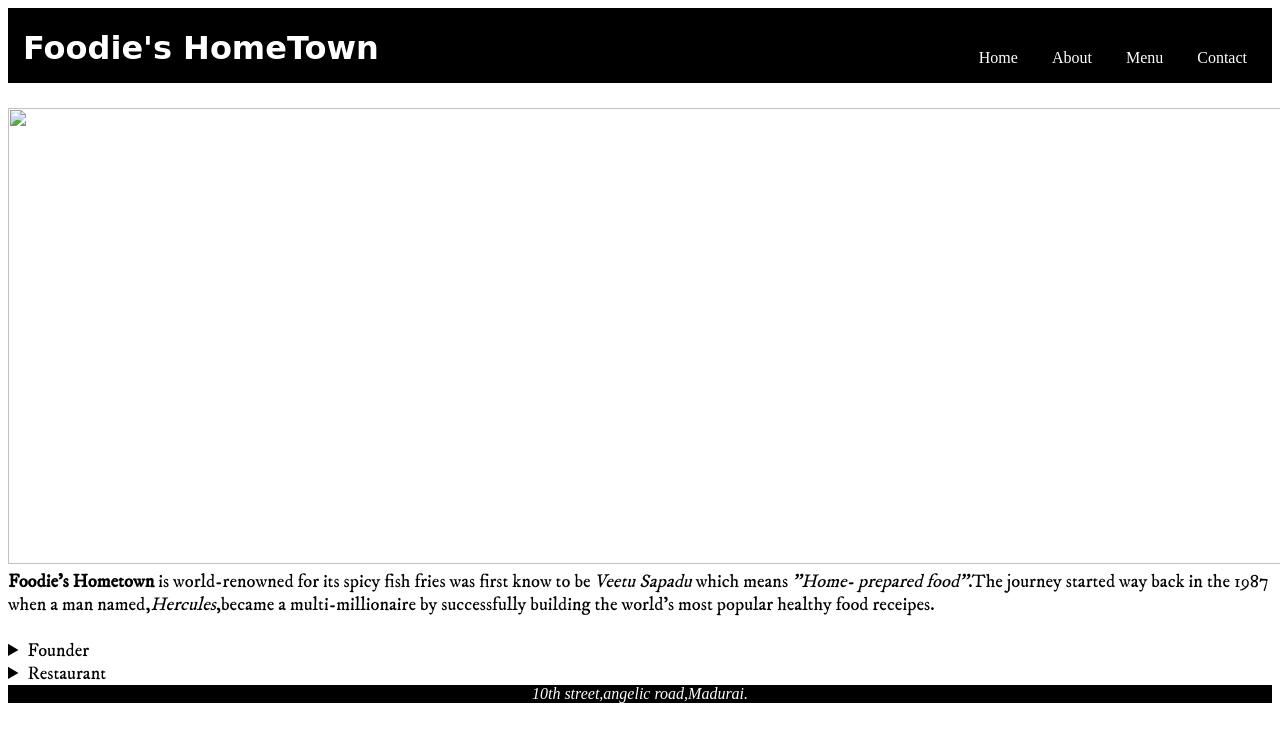
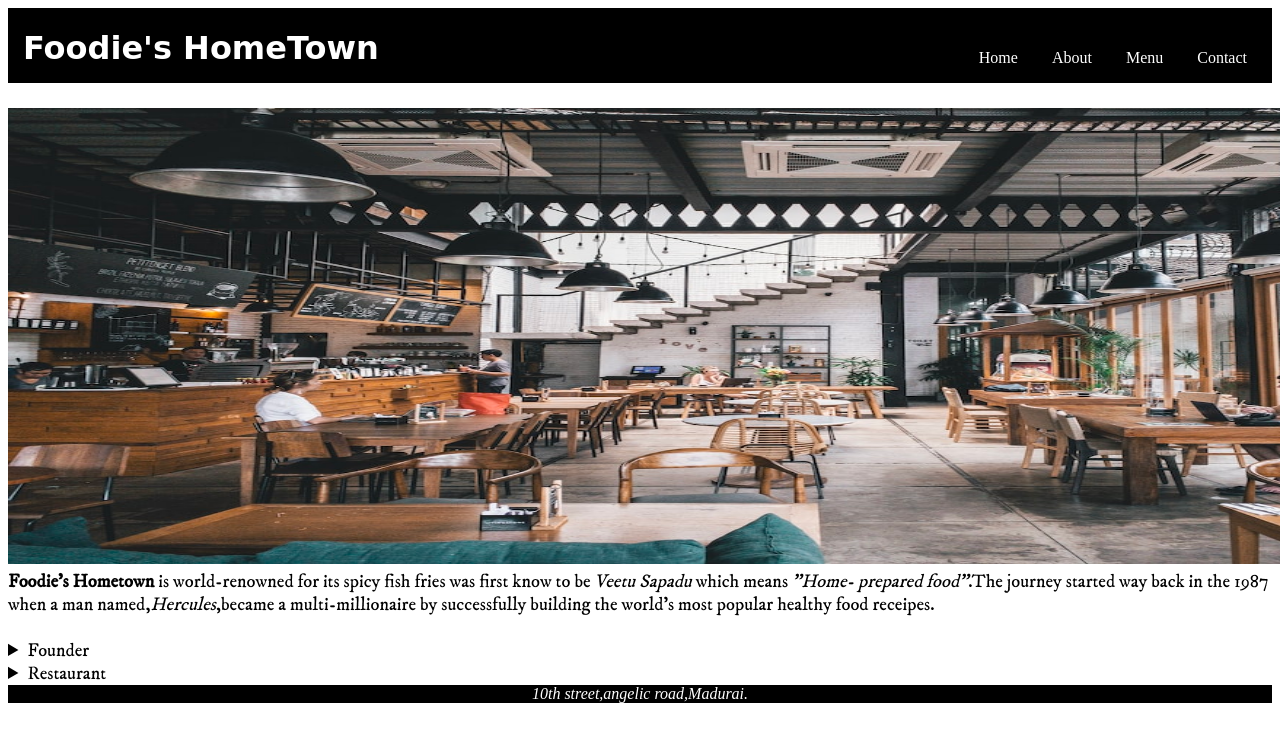
Before and after one commit to dhakshi128/restaurantwebsite, a plain HTML site: page about.html in a window 1280 px wide. Shown: the top 742 px of the page. Drawn offline with nearby package versions, Linux system fonts and the light colour scheme; a web font is replaced by a local one.

Commit message:
Update about.html

```diff
--- a/about.html
+++ b/about.html
@@ -23,7 +23,7 @@
 	<p class="clearfix"></p>
 </div>
 <div class="about">
-	<img  class="image1" src="image1/about1.jpeg">
+	<img  class="image1" src="about1.jpeg">
 	<article>
 		<strong>Foodie's Hometown</strong> is world-renowned for its spicy fish fries was first know to be <i>Veetu Sapadu</i> which means <i>"Home- prepared food"</i>.The journey started way back in the 1987 when a man named,<i>Hercules</i>,became a multi-millionaire by successfully building the world’s most popular healthy food receipes.
 	</article>
```
